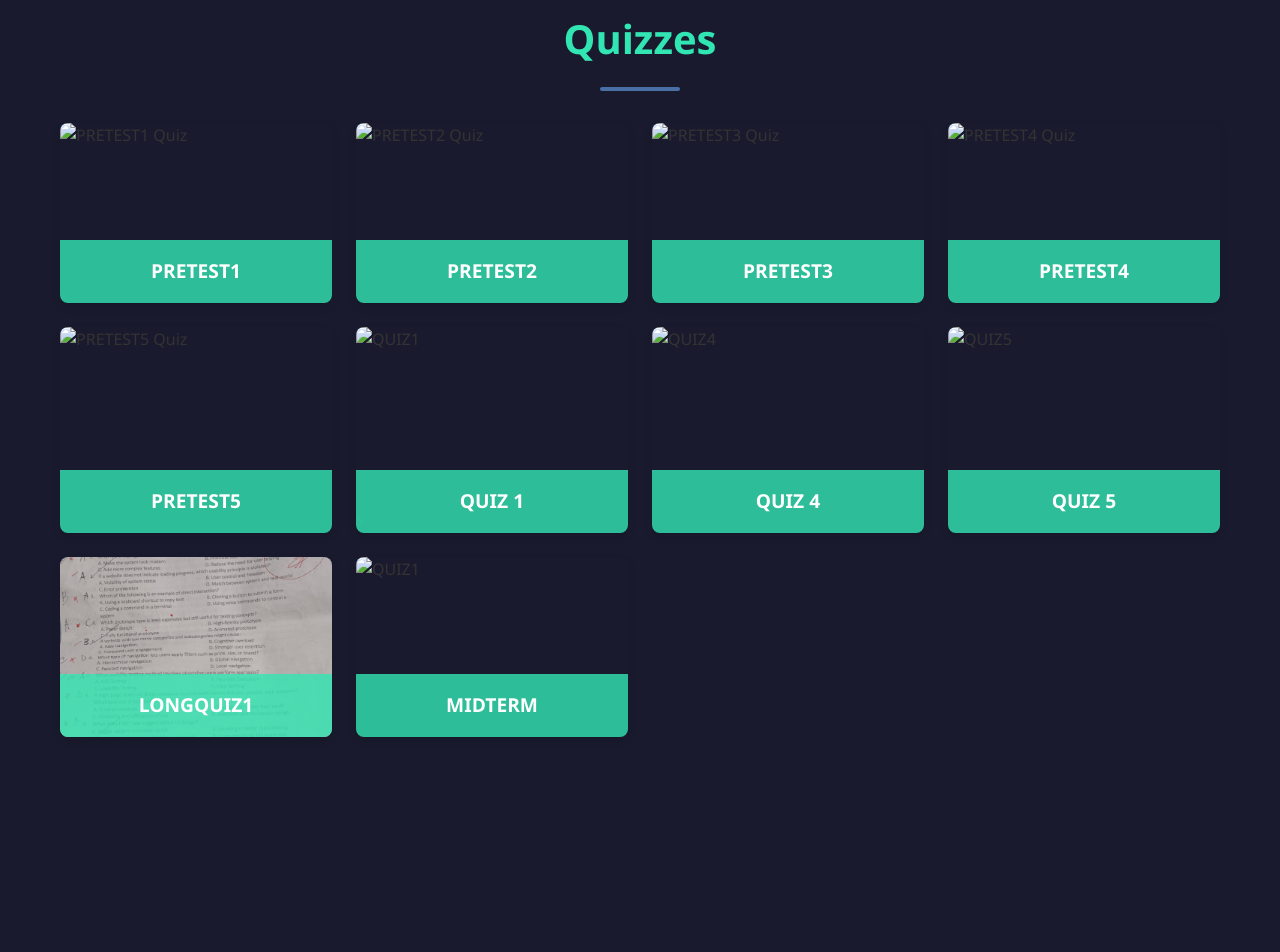
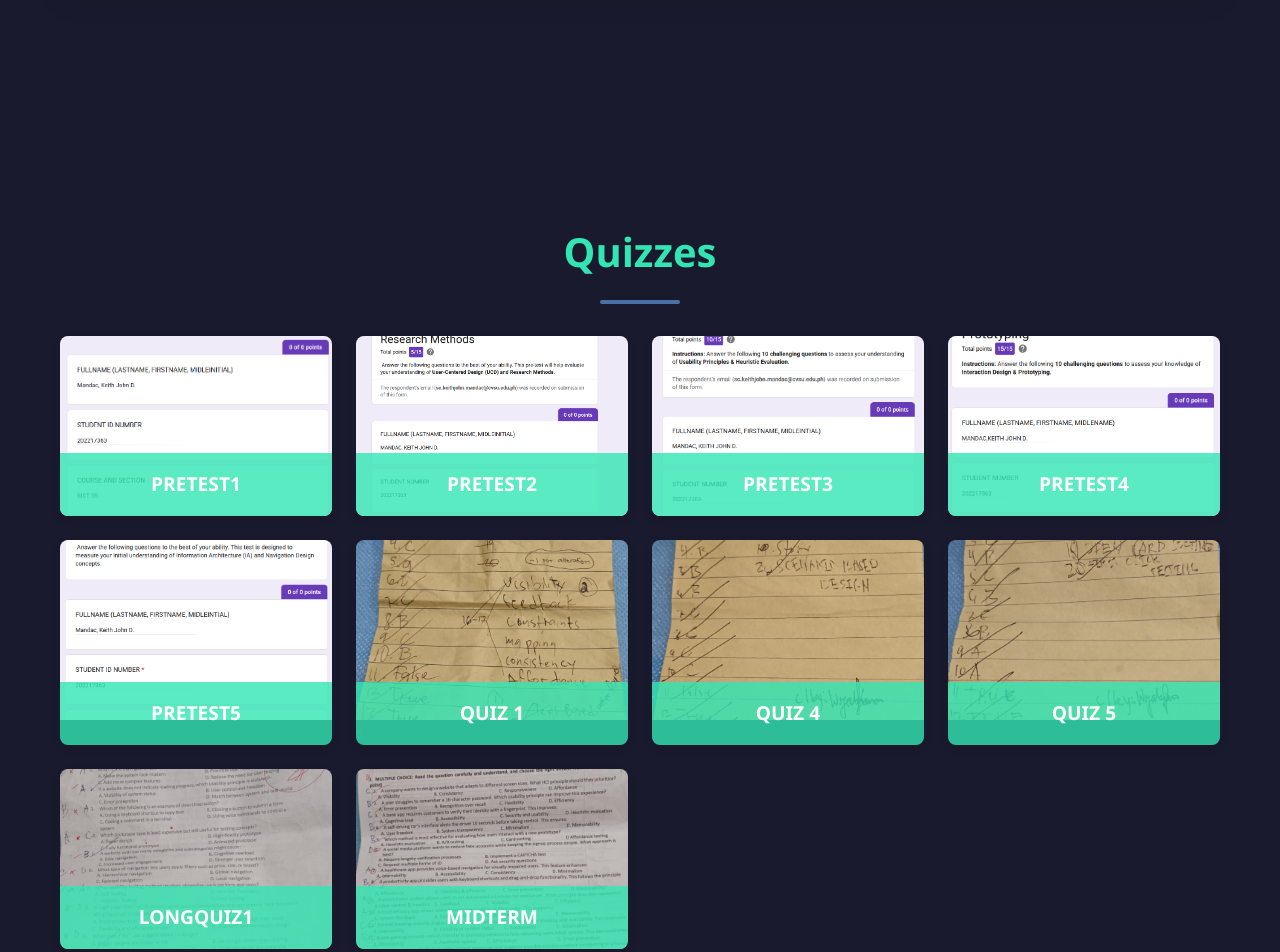
Before and after one commit to kmk152118/WebPortfolio, a plain HTML site: page index.html in a window 1280 px wide. Shown: the part 2420-3372 px from the top of the page. Drawn offline with Linux system fonts and the light colour scheme; the site is published under a folder, as on GitHub Pages, so addresses that start at the root find nothing.

Commit message:
Update index.html

```diff
--- a/index.html
+++ b/index.html
@@ -109,9 +109,9 @@
 
             <div class="project-gallery">
               <div class="gallery-container">
-                <img src="/project/gen1.jpg" alt="Genshin Impact Character Profiles" class="project-image">
-                <img src="/project/gen2.jpg" alt="Genshin Impact Gameplay Guide" class="project-image">
-                <img src="/project/gen3.jpg" alt="Genshin Impact World Map" class="project-image">
+                <img src="project/gen1.jpg" alt="Genshin Impact Character Profiles" class="project-image">
+                <img src="project/gen2.jpg" alt="Genshin Impact Gameplay Guide" class="project-image">
+                <img src="project/gen3.jpg" alt="Genshin Impact World Map" class="project-image">
               </div>
               <div class="gallery-nav">
                 <button class="gallery-prev">❮</button>
@@ -131,35 +131,35 @@
       <div class="quiz-gallery">
         <!-- Pretest 1-5 -->
         <div class="quiz-card" onclick="openLightbox('/quiz/pre1.png', 'PRETEST1')">
-          <img src="/quiz/pre1.png" alt="PRETEST1 Quiz">
+          <img src="quiz/pre1.png" alt="PRETEST1 Quiz">
           <div class="quiz-overlay">
             <h3>PRETEST1</h3>
           </div>
         </div>
 
         <div class="quiz-card" onclick="openLightbox('/quiz/pre2.png', 'PRETEST2')">
-          <img src="/quiz/pre2.png" alt="PRETEST2 Quiz">
+          <img src="quiz/pre2.png" alt="PRETEST2 Quiz">
           <div class="quiz-overlay">
             <h3>PRETEST2</h3>
           </div>
         </div>
 
         <div class="quiz-card" onclick="openLightbox('/quiz/pre3.png', 'PRETEST3')">
-            <img src="/quiz/pre3.png" alt="PRETEST3 Quiz">
+            <img src="quiz/pre3.png" alt="PRETEST3 Quiz">
             <div class="quiz-overlay">
               <h3>PRETEST3</h3>
             </div>
           </div>
 
           <div class="quiz-card" onclick="openLightbox('/quiz/pre4.png', 'PRETEST4')">
-            <img src="/quiz/pre4.png" alt="PRETEST4 Quiz">
+            <img src="quiz/pre4.png" alt="PRETEST4 Quiz">
             <div class="quiz-overlay">
               <h3>PRETEST4</h3>
             </div>
           </div>
 
           <div class="quiz-card" onclick="openLightbox('/quiz/pre5.png', 'PRETEST5')">
-            <img src="/quiz/pre5.png" alt="PRETEST5 Quiz">
+            <img src="quiz/pre5.png" alt="PRETEST5 Quiz">
             <div class="quiz-overlay">
               <h3>PRETEST5</h3>
             </div>
@@ -169,21 +169,21 @@
 
         <!-- Regular Quizzes -->
         <div class="quiz-card" onclick="openLightbox('/quiz/q1.jpg', 'QUIZ1')">
-          <img src="/quiz/q1.jpg" alt="QUIZ1">s
+          <img src="quiz/q1.jpg" alt="QUIZ1">s
           <div class="quiz-overlay">
             <h3>QUIZ 1</h3>
           </div>
         </div>
 
         <div class="quiz-card" onclick="openLightbox('/quiz/q4.jpg', 'QUIZ4')">
-            <img src="/quiz/q4.jpg" alt="QUIZ4">
+            <img src="quiz/q4.jpg" alt="QUIZ4">
             <div class="quiz-overlay">
               <h3>QUIZ 4</h3>
             </div>
           </div>
 
           <div class="quiz-card" onclick="openLightbox('/quiz/q5.jpg', 'QUIZ5 ')">
-            <img src="/quiz/q5.jpg" alt="QUIZ5">
+            <img src="quiz/q5.jpg" alt="QUIZ5">
             <div class="quiz-overlay">
               <h3>QUIZ 5</h3>
             </div>
@@ -197,7 +197,7 @@
           </div>
 
           <div class="quiz-card" onclick="openLightbox('/quiz/m1.jpg', 'MIDTERM')">
-            <img src="/quiz/m1.jpg" alt="QUIZ1">
+            <img src="quiz/m1.jpg" alt="QUIZ1">
             <div class="quiz-overlay">
               <h3>MIDTERM</h3>
             </div>
```
